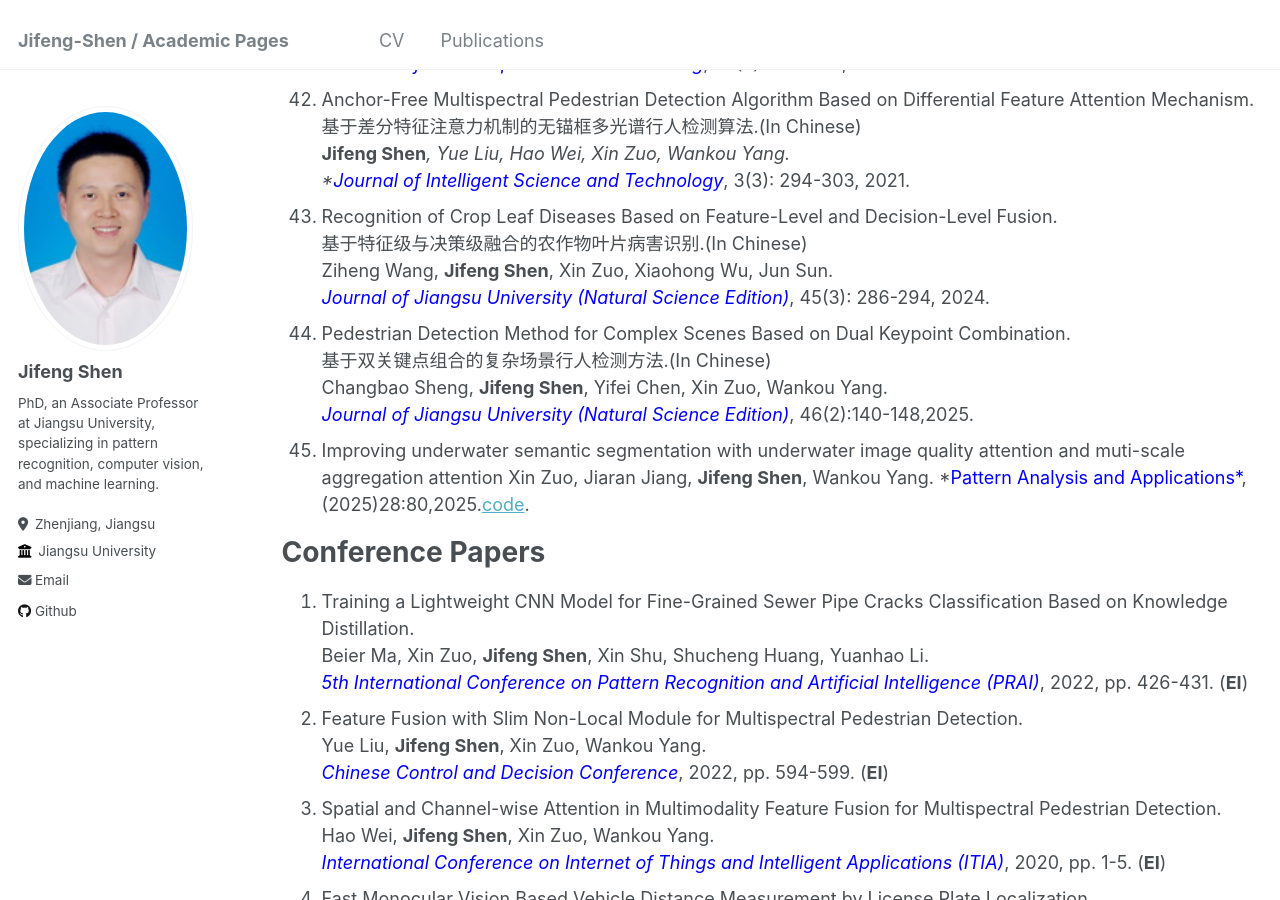
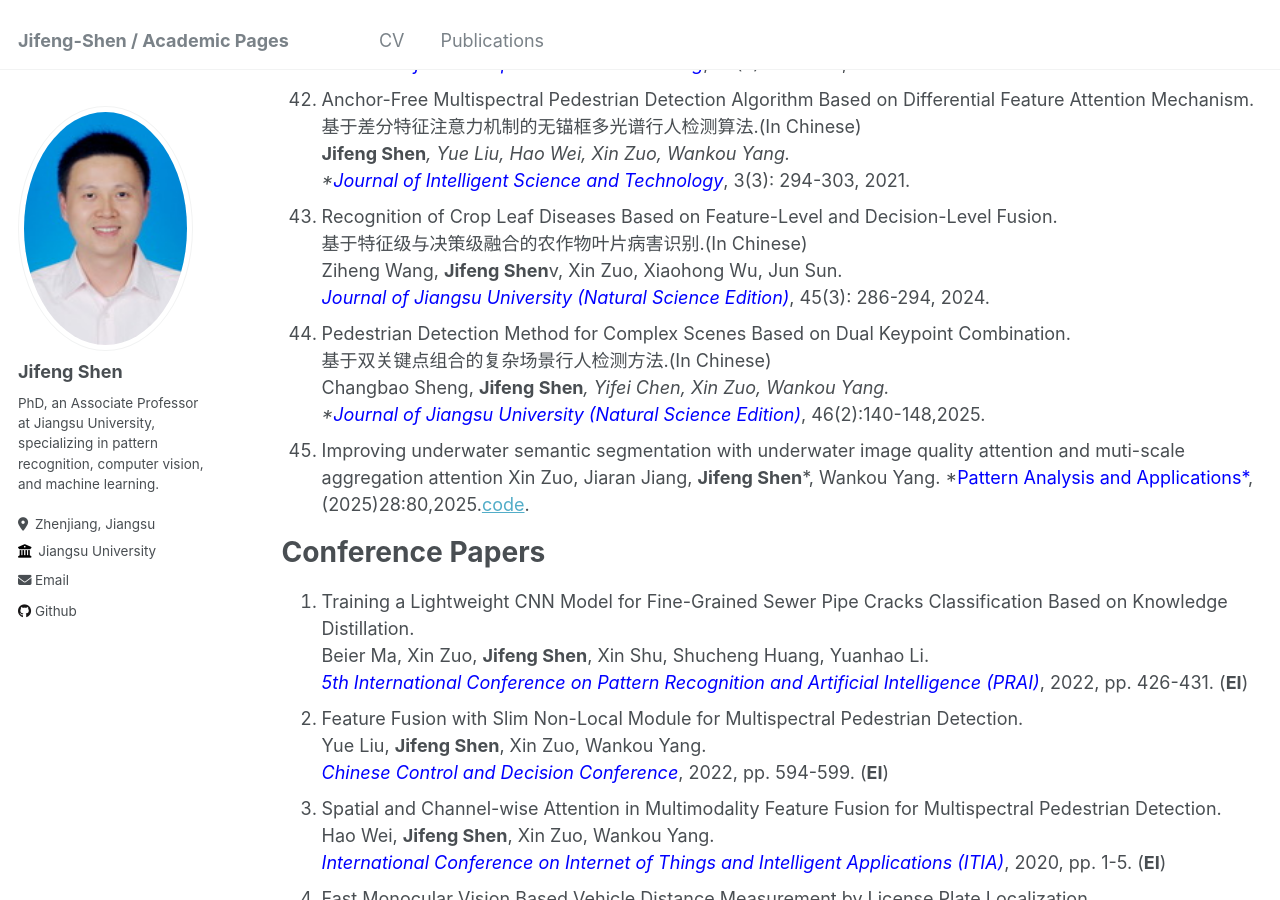
Before and after one commit to jifeng-shen/jifeng-shen.github.io, a Jekyll site: the page built from _pages/publications.md, in a window 1280 px wide and 900 px high, scrolled down 4155 px. Built offline with Jekyll 4.4.1, drawn with Linux system fonts in a browser that asks for light colours.

```diff
--- a/_pages/publications.md
+++ b/_pages/publications.md
@@ -139,14 +139,14 @@ author_profile: true
     *<font color="blue">Journal of Intelligent Science and Technology</font>*, 3(3): 294-303, 2021.
 43. Recognition of Crop Leaf Diseases Based on Feature-Level and Decision-Level Fusion.
     基于特征级与决策级融合的农作物叶片病害识别.(In Chinese)
-    Ziheng Wang, **Jifeng Shen**, Xin Zuo, Xiaohong Wu, Jun Sun.
+    Ziheng Wang, **Jifeng Shen**v, Xin Zuo, Xiaohong Wu, Jun Sun.
     *<font color="blue">Journal of Jiangsu University (Natural Science Edition)</font>*, 45(3): 286-294, 2024.
 44. Pedestrian Detection Method for Complex Scenes Based on Dual Keypoint Combination.
     基于双关键点组合的复杂场景行人检测方法.(In Chinese)
-    Changbao Sheng, **Jifeng Shen**, Yifei Chen, Xin Zuo, Wankou Yang.
+    Changbao Sheng, **Jifeng Shen***, Yifei Chen, Xin Zuo, Wankou Yang.
     *<font color="blue">Journal of Jiangsu University (Natural Science Edition)</font>*, 46(2):140-148,2025.
 45. Improving underwater semantic segmentation with underwater image quality attention and muti-scale aggregation attention
-     Xin Zuo, Jiaran Jiang, **Jifeng Shen**, Wankou Yang.
+     Xin Zuo, Jiaran Jiang, **Jifeng Shen***, Wankou Yang.
     *<font color="blue">Pattern Analysis and Applications*</font>, (2025)28:80,2025.[code](https://github.com/SAWRJJ/UWSegFormer).
 
 
```
